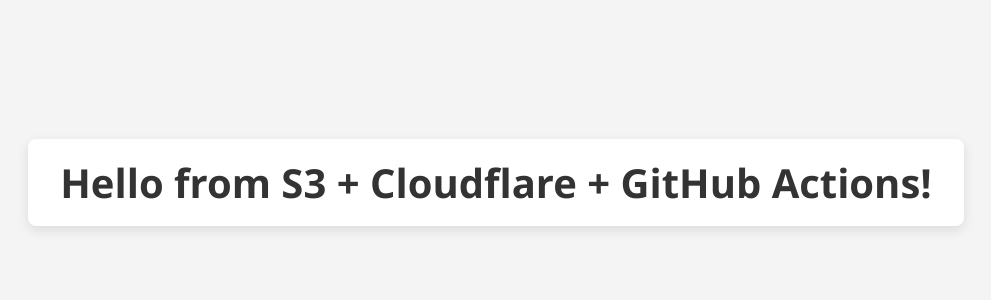
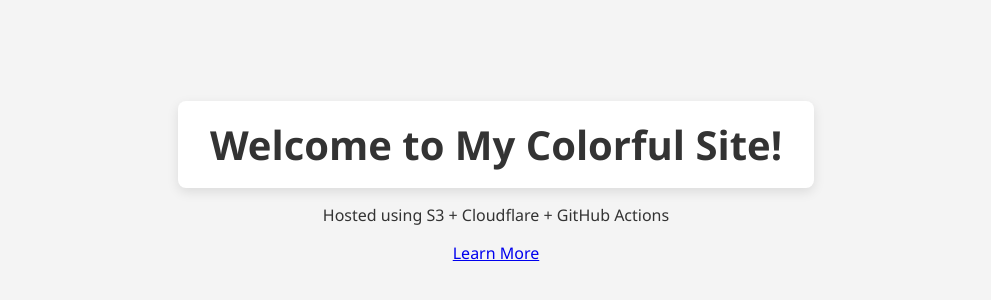
Before and after one commit to nightsky213/s3-custom_domain-website, a plain HTML site: page index.html in a window 1280 px wide. Shown: the part 218-518 px from the top of the page, without its empty margins (144-1135 px from the left). Drawn offline with Linux system fonts and the light colour scheme.

Commit message:
Update index.html

```diff
--- a/index.html
+++ b/index.html
@@ -3,10 +3,14 @@
 <head>
   <meta charset="UTF-8" />
   <meta name="viewport" content="width=device-width, initial-scale=1.0" />
-  <title>My Static Site</title>
-  <link rel="stylesheet" href="style.css?v=2" />
+  <title>My Colorful Static Site</title>
+  <link rel="stylesheet" href="style.css?v=3" />
 </head>
 <body>
-  <h1>Hello from S3 + Cloudflare + GitHub Actions!</h1>
+  <div class="container">
+    <h1>Welcome to My Colorful Site!</h1>
+    <p>Hosted using S3 + Cloudflare + GitHub Actions</p>
+    <a class="btn" href="#">Learn More</a>
+  </div>
 </body>
 </html>
```
